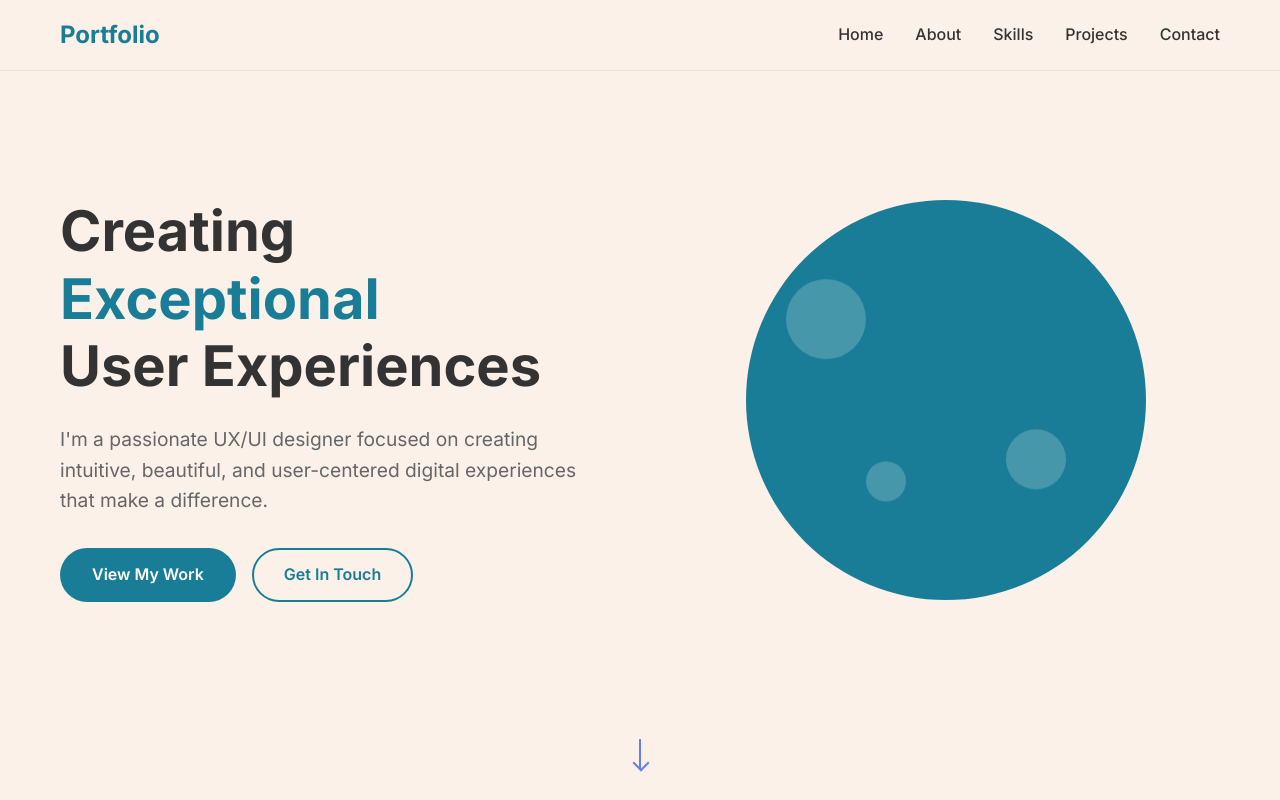
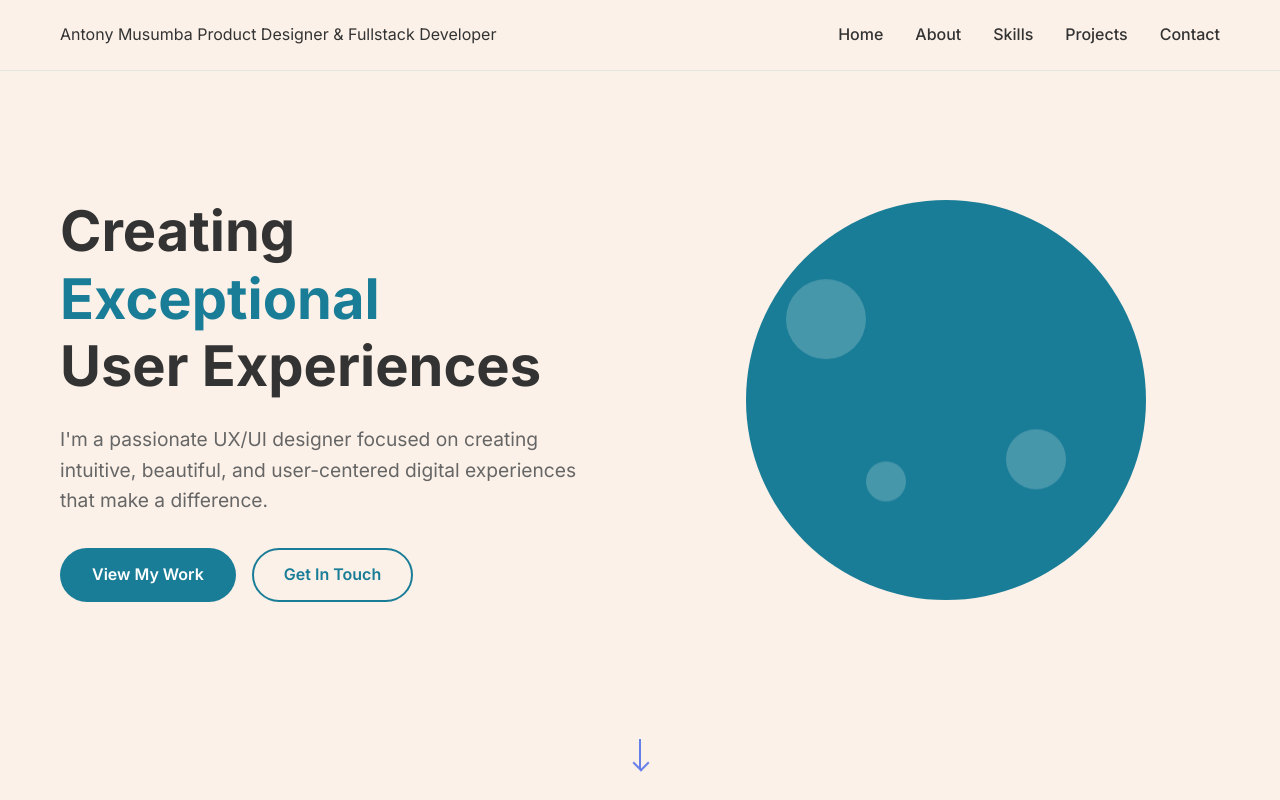
Before and after one commit to antmusumba/Product_Design_Portfolio, a website: page index.html in a window 1280 px wide. Shown: the top 800 px of the page. Drawn offline with Linux system fonts and the light colour scheme.

Commit message:
feat: update meta description and title for improved branding and clarity

```diff
--- a/index.html
+++ b/index.html
@@ -3,8 +3,8 @@
 <head>
     <meta charset="UTF-8">
     <meta name="viewport" content="width=device-width, initial-scale=1.0">
-    <meta name="description" content="Modern UX Portfolio - Creative Designer & User Experience Specialist">
-    <title>UX Portfolio | Creative Designer</title>
+    <meta name="description" content="Antony Musumba - Product Designer & Fullstack Developer Portfolio. Creating exceptional user experiences and robust digital solutions.">
+    <title>Antony Musumba | Product Designer & Fullstack Developer</title>
     <link rel="stylesheet" href="styles.css">
     <link href="https://fonts.googleapis.com/css2?family=Inter:wght@300;400;500;600;700&display=swap" rel="stylesheet">
     <link rel="stylesheet" href="https://cdnjs.cloudflare.com/ajax/libs/font-awesome/6.4.0/css/all.min.css">
@@ -14,7 +14,10 @@
     <nav class="navbar">
         <div class="nav-container">
             <div class="nav-logo">
-                <span class="logo-text">Portfolio</span>
+                <div class="logo-content">
+                    <span class="logo-name">Antony Musumba</span>
+                    <span class="logo-title">Product Designer & Fullstack Developer</span>
+                </div>
             </div>
             <ul class="nav-menu">
                 <li class="nav-item">
```
